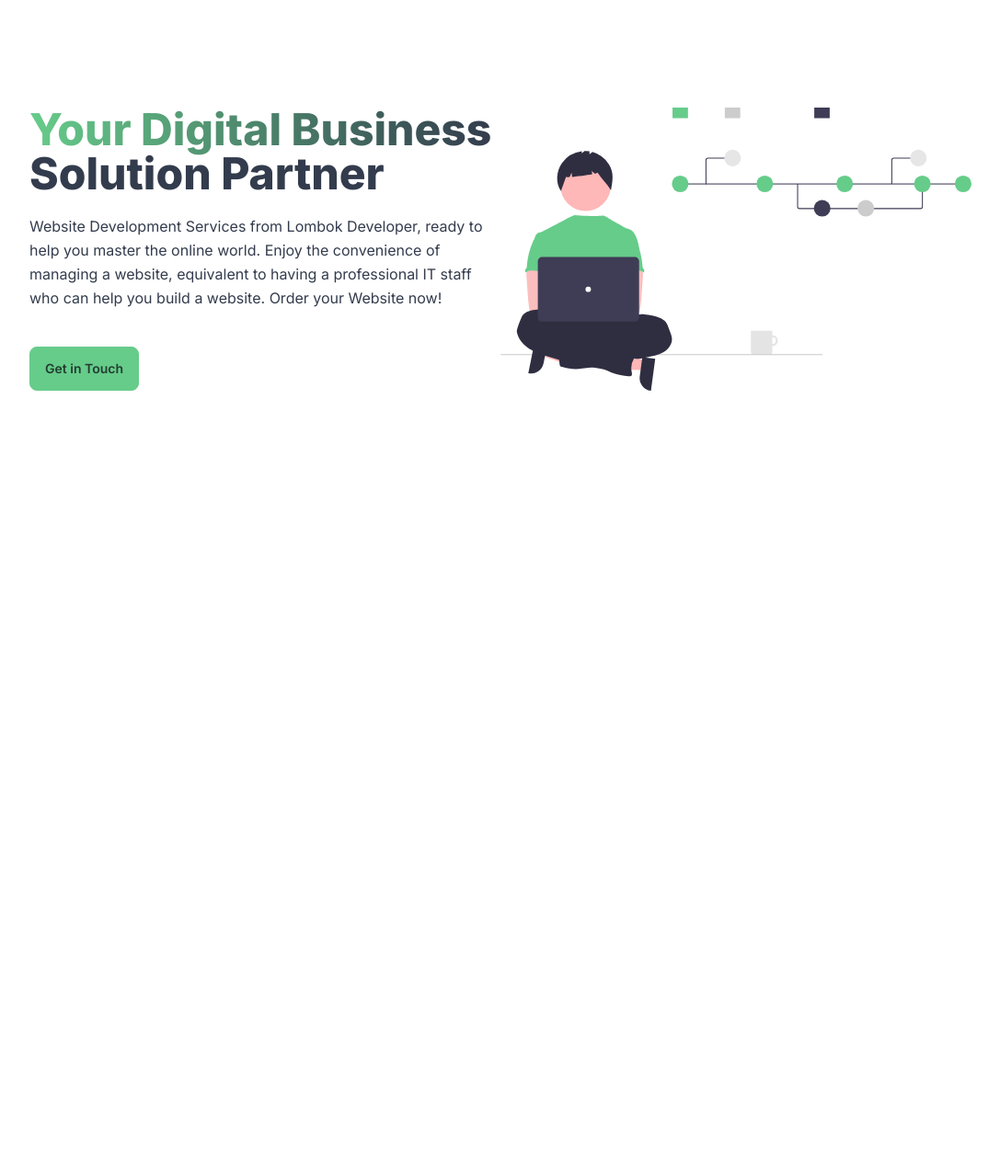
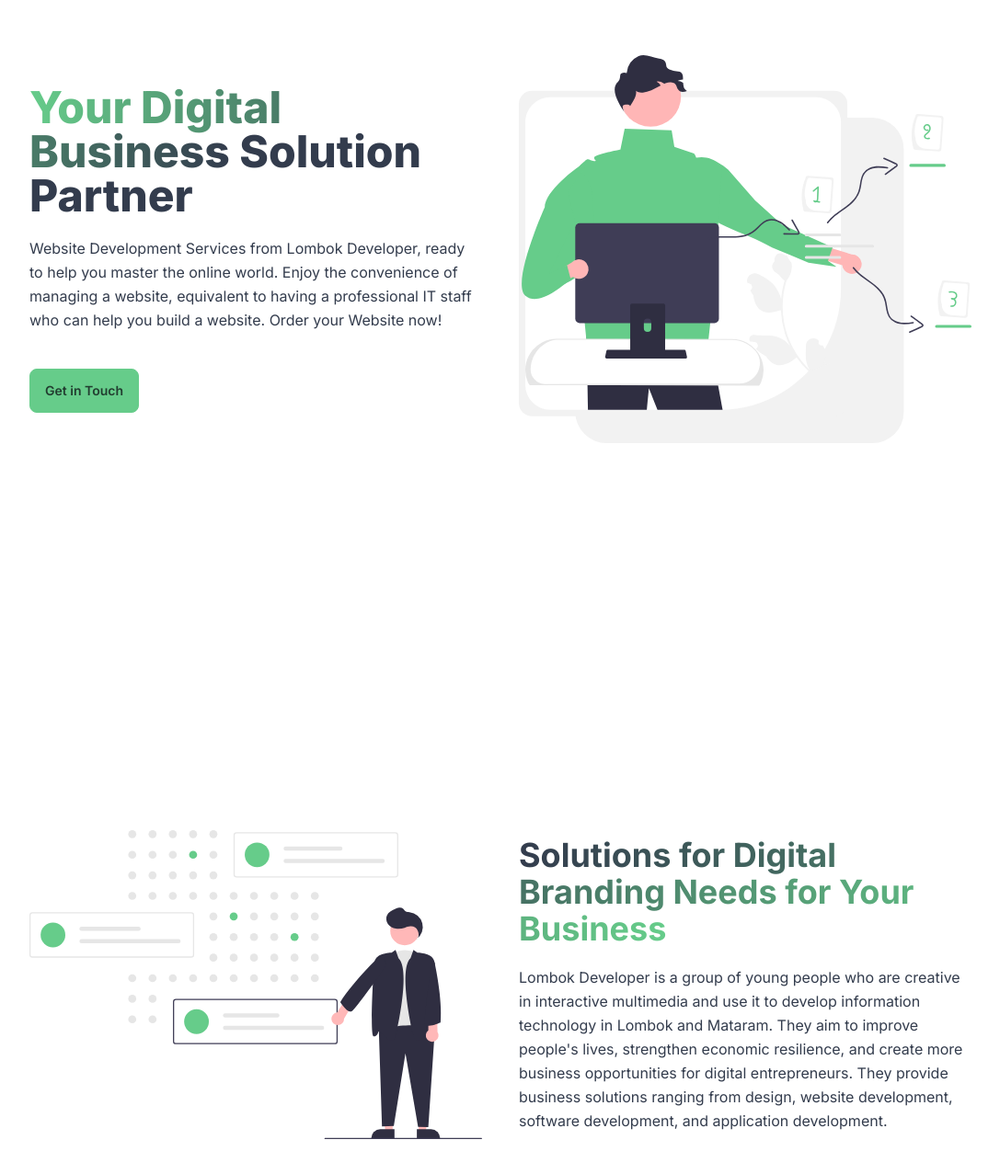
Before and after one commit to izmahaerill/lombok-developer, a SvelteKit app: page / in a window 1280 px wide. Shown: the part 129-1406 px from the top of the page at 92% size, without its empty margins (96-1183 px from the left). Before the commit the page ends 800 px from the top, so only its background shows below. Built offline with nearby package versions, Linux system fonts and the light colour scheme.

Commit message:
update `home` pages

```diff
--- a/src/routes/(public)/+page.svelte
+++ b/src/routes/(public)/+page.svelte
@@ -1,6 +1,10 @@
-<section class="flex min-h-screen flex-col items-center justify-evenly lg:flex-row-reverse">
+<script lang="ts">
+  import { businessDecisions, devProductivity } from '$lib/images'
+</script>
+
+<section class="flex min-h-screen flex-col items-center justify-center gap-10 lg:flex-row-reverse">
   <div class="w-full">
-    <img src="/images/lombok-developer.svg" alt="Digital Solutions Agency" />
+    <img src={devProductivity} alt="Dev Productivity" />
   </div>
   <div class="w-full">
     <h1 class="mb-5 text-4xl font-extrabold md:text-5xl">
@@ -16,3 +20,22 @@
     <button class="btn-primary btn normal-case">Get in Touch</button>
   </div>
 </section>
+<section class="flex min-h-screen flex-col items-center justify-center gap-10 lg:flex-row">
+  <div class="w-full">
+    <img src={businessDecisions} alt="Business Decisions" />
+  </div>
+  <div class="w-full">
+    <h2 class="mb-5 text-3xl font-bold md:text-4xl">
+      <span class="bg-gradient-to-l from-primary to-neutral bg-clip-text text-transparent">
+        Solutions for Digital Branding Needs for Your Business
+      </span>
+    </h2>
+    <p class="leading-relaxed">
+      Lombok Developer is a group of young people who are creative in interactive multimedia and use
+      it to develop information technology in Lombok and Mataram. They aim to improve people's
+      lives, strengthen economic resilience, and create more business opportunities for digital
+      entrepreneurs. They provide business solutions ranging from design, website development,
+      software development, and application development.
+    </p>
+  </div>
+</section>
```
